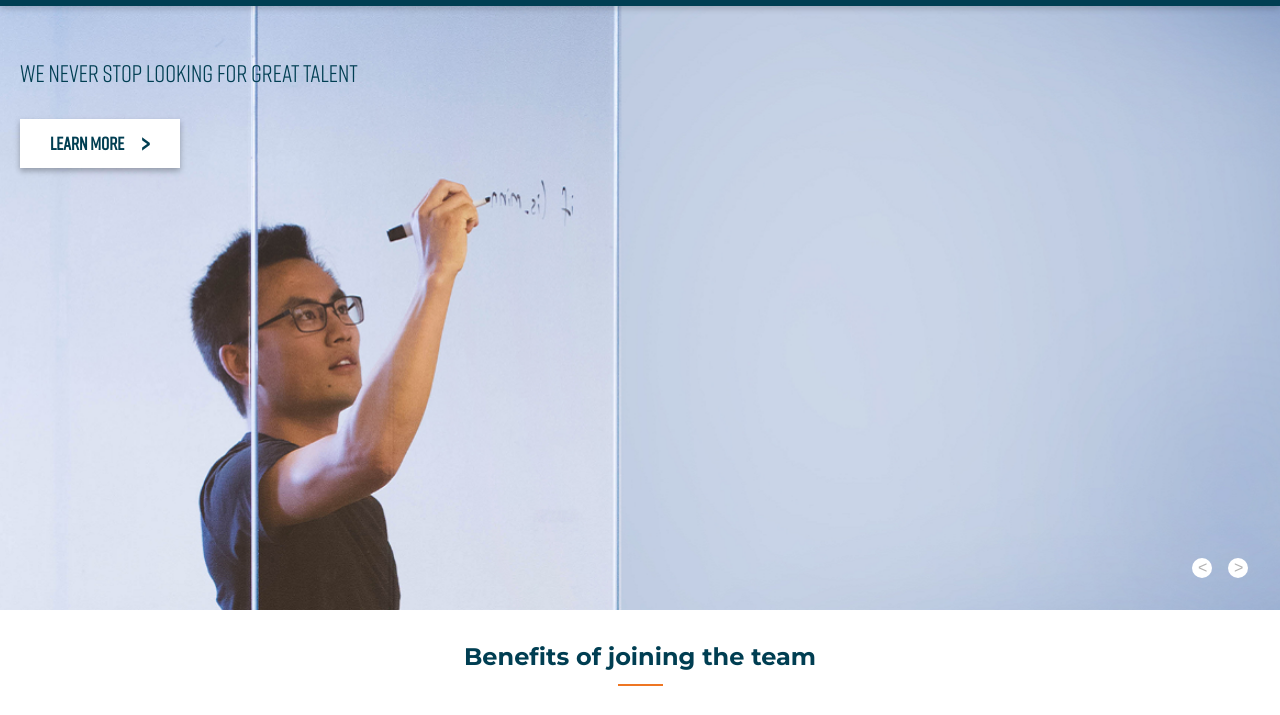
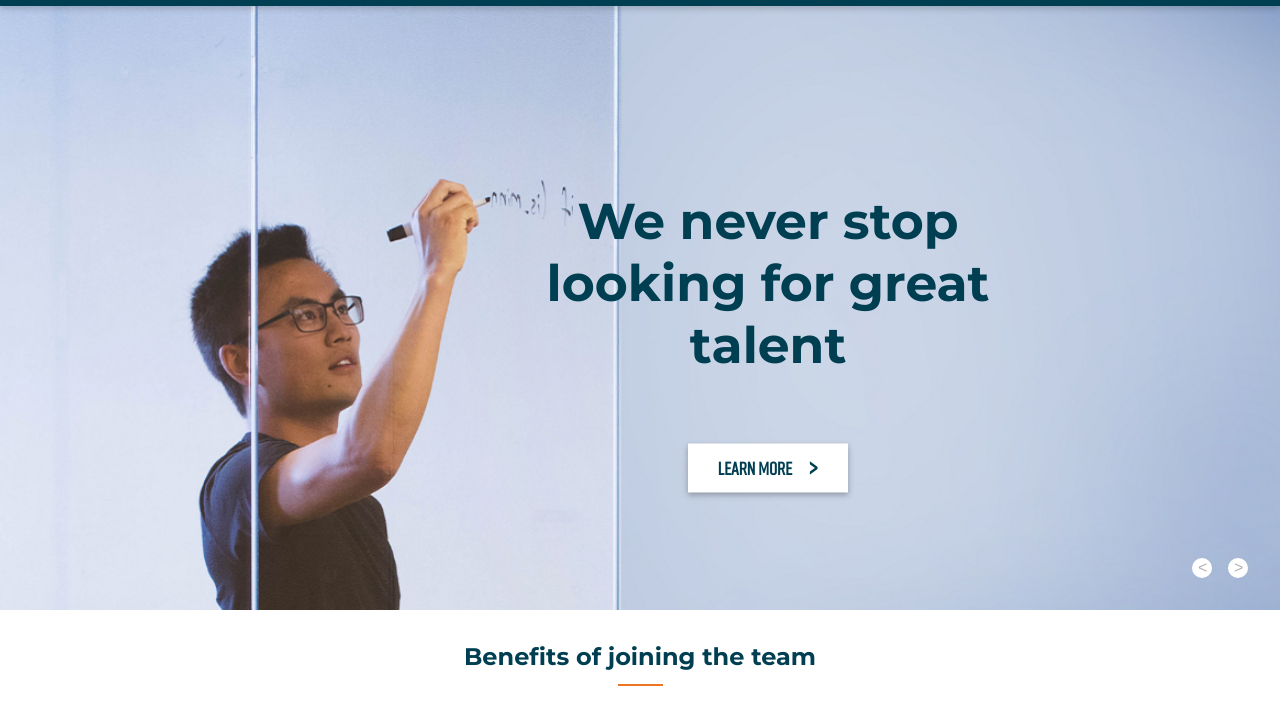
Before and after one commit to alleneben/fjorge-fe-test, a plain HTML site: page index.html in a window 1280 px wide. Shown: the part 68-783 px from the top of the page. Drawn offline with nearby package versions, Linux system fonts and the light colour scheme.

Commit message:
:fixed slider content text

```diff
--- a/css/styles.css
+++ b/css/styles.css
@@ -177,10 +177,19 @@ section div img{
 }
 .slide-item > div {
     position: relative;
-    z-index: 1;
-    color: white;
-    /* text-align: center; */
-    padding: 20px;
+	width: 510px;
+	text-align: center;
+	top: 50%;
+	left: 60%;
+	transform: translate(-50%, -50%);
+	color: var(--primary);
+	font-size: var(--font-size-xlarge);
+	font-family: 'Montseratt Bold';
+
+	display: flex;
+	flex-direction: column;
+	justify-content: center;
+	align-items: center;
 }
 .slick-prev, .slick-next {
     position: absolute;
@@ -344,9 +353,7 @@ footer {
 		width: 610px;
 		top: 50%;
 		left: 70%;
-		transform: translate(-50%, -50%);
-		color: var(--primary);
-		font-size: var(--font-size-xlarge);
-		font-family: 'Montseratt Bold';
+		text-align: left;
+		align-items: flex-start;
 	}
 }
```
